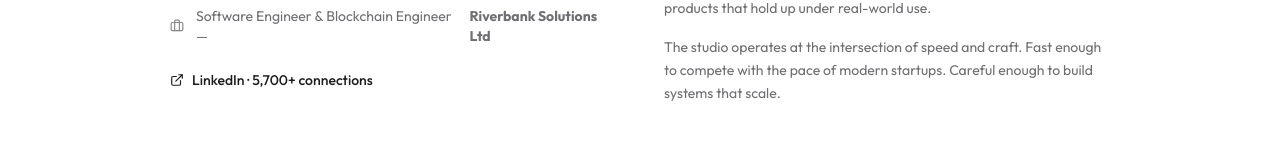
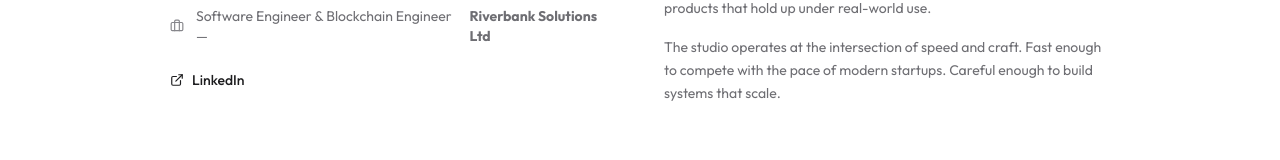
Before and after one commit to RichardNzembei/lumis-studios, a Next.js app: page /about in a window 1280 px wide. Shown: the part 575-735 px from the top of the page. Built offline with nearby package versions, Linux system fonts and the light colour scheme.

Commit message:
remove connection count from founder LinkedIn link

```diff
--- a/app/about/page.tsx
+++ b/app/about/page.tsx
@@ -94,7 +94,7 @@
                 className="mt-6 inline-flex items-center gap-2 text-sm font-medium text-gray-800 transition-opacity duration-200 hover:opacity-60"
               >
                 <ExternalLink size={14} />
-                LinkedIn · 5,700+ connections
+                LinkedIn
               </a>
             </motion.div>
 
```
